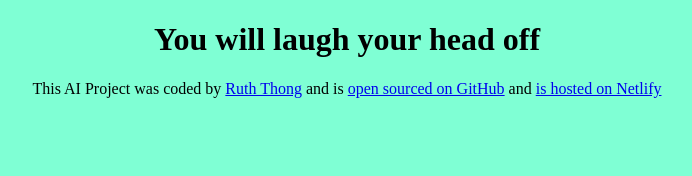
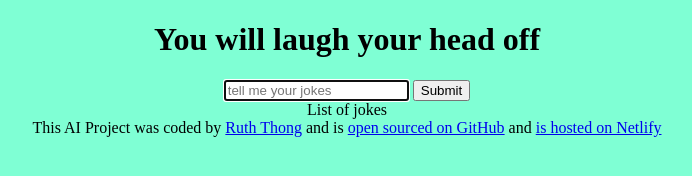
Before and after one commit to ruthgracety/AI-Jokes, a plain HTML site: page index.html in a window 1280 px wide. Shown: the whole page, without its empty margins (293-985 px from the left). Drawn offline with Linux system fonts and the light colour scheme.

Commit message:
added basic html structure

```diff
--- a/index.html
+++ b/index.html
@@ -7,7 +7,20 @@
     <title>API Funniest Jokes</title>
 </head>
 <body>
+    <header>
     <h1>You will laugh your head off</h1>
+    </header>
+
+    <main>
+        <form>
+            <input type="text" placeholder="tell me your jokes" autofocus required autocomplete="off"/>
+            <input type="submit" />
+
+        </form>
+        <div>
+            List of jokes
+        </div>
+    </main>
 
     <footer>This AI Project was coded by <a href="https://github.com/ruthgracety" target="_blank">Ruth Thong</a> and is <a href="https://github.com/ruthgracety/AI-Jokes" target="_blank"> open sourced on GitHub</a> and <a href="https://ai-funniestjokes.netlify.app" target="_blank">is hosted on Netlify</a></footer>
 
```
